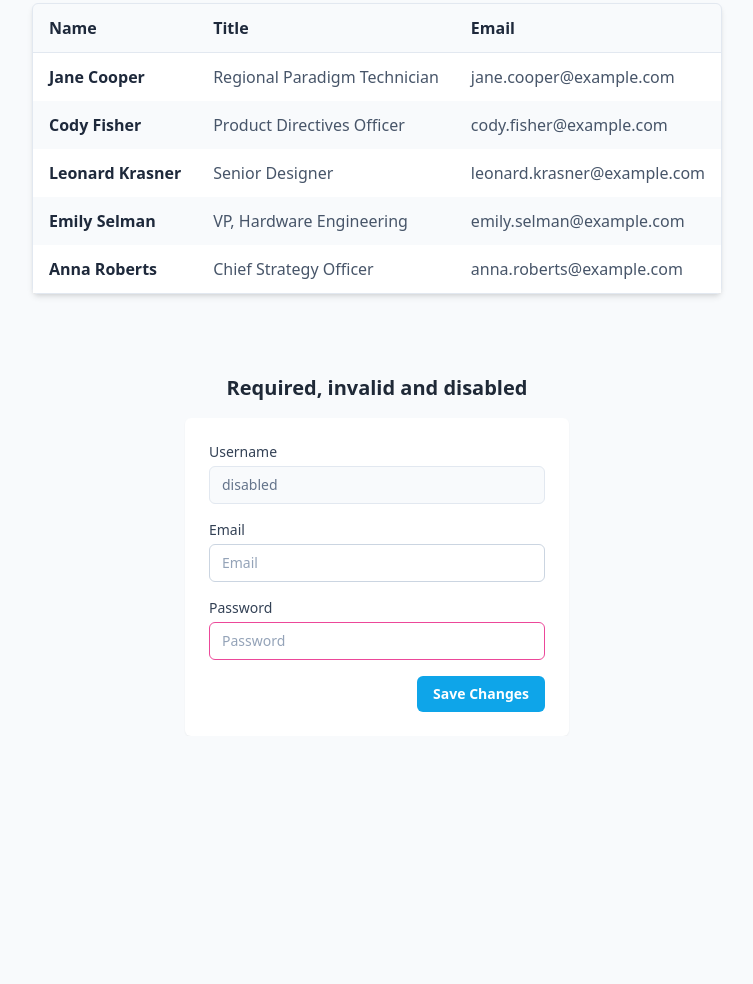
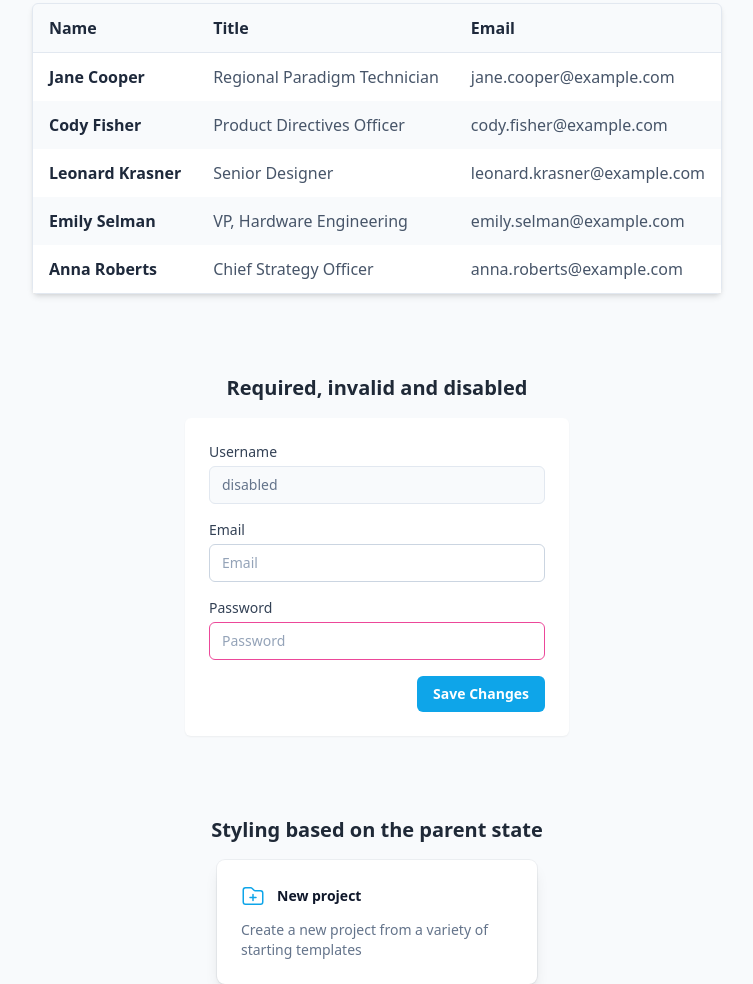
Before and after one commit to miguelbcodes/tailwindcss-docs-sandbox, a website: page index.html in a window 1280 px wide. Shown: the part 648-1632 px from the top of the page, without its empty margins (263-1016 px from the left). Before the commit the page ends 1384 px from the top, so only its background shows below. Drawn offline with Linux system fonts and the light colour scheme.

Commit message:
feat: apply styles based on the parent state

```diff
--- a/index.html
+++ b/index.html
@@ -123,5 +123,34 @@
         </button>
       </form>
     </div>
+    <div class="flex w-full flex-col items-center gap-4">
+      <p class="font-sans text-xl font-bold text-gray-800">Styling based on the parent state</p>
+      <a
+        href=""
+        class="group mx-auto block max-w-xs space-y-3 rounded-lg bg-white p-6 shadow-lg ring-1 ring-slate-900/5 hover:bg-sky-500 hover:ring-sky-500"
+      >
+        <div class="flex items-center space-x-3">
+          <svg
+            xmlns="http://www.w3.org/2000/svg"
+            viewBox="0 0 24 24"
+            stroke-width="1.5"
+            class="h-6 w-6 stroke-sky-500 group-hover:stroke-white"
+            fill="none"
+            viewBox="0 0 24 24"
+          >
+            <path
+              stroke-linecap="round"
+              stroke-linejoin="round"
+              d="M12 10.5v6m3-3H9m4.06-7.19l-2.12-2.12a1.5 1.5 0 00-1.061-.44H4.5A2.25 2.25 0 002.25 6v12a2.25 2.25 0 002.25 2.25h15A2.25 2.25 0 0021.75 18V9a2.25 2.25 0 00-2.25-2.25h-5.379a1.5 1.5 0 01-1.06-.44z"
+            />
+          </svg>
+
+          <h3 class="text-sm font-semibold text-slate-900 group-hover:text-white">New project</h3>
+        </div>
+        <p class="text-sm text-slate-500 group-hover:text-white">
+          Create a new project from a variety of starting templates
+        </p>
+      </a>
+    </div>
   </body>
 </html>
```
Also changed, not shown: dist/output.css.
